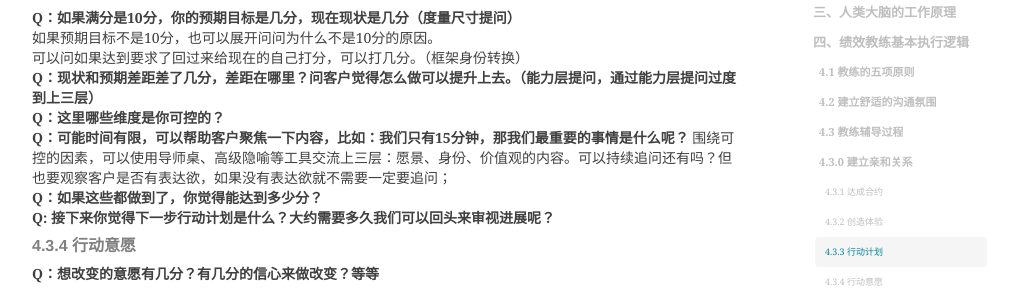
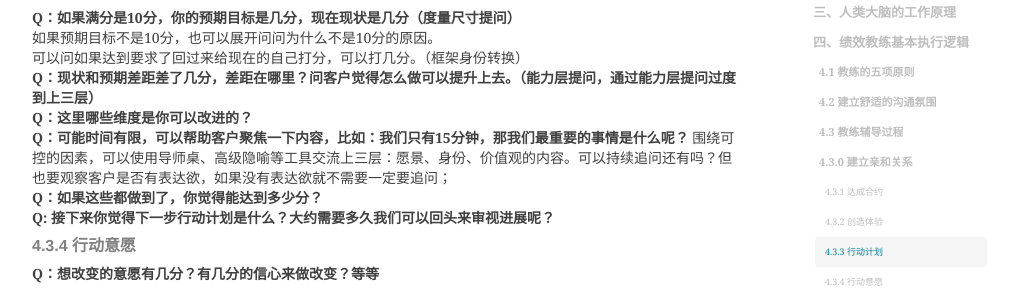
Before and after one commit to shihai1991/shihai1991.github.io, a Jekyll site: the page built from _posts/2022-08-21-教练式辅导.md, in a window 1280 px wide and 900 px high, scrolled down 2312 px. Shown: the part 152-441 px from the top of the window, without its empty margins (233-1244 px from the left). Built offline with Jekyll 4.4.1, drawn with Linux system fonts in a browser that asks for light colours; nearby versions of some CDN libraries; comment, search, counter and statistics services are not loaded.

Commit message:
Update 2022-08-21-教练式辅导.md

```diff
--- a/_posts/2022-08-21-教练式辅导.md
+++ b/_posts/2022-08-21-教练式辅导.md
@@ -93,7 +93,7 @@ A：迟到 B1：你为什么迟到了？vs B2：是什么原因导致你迟到
 如果预期目标不是10分，也可以展开问问为什么不是10分的原因。
 可以问如果达到要求了回过来给现在的自己打分，可以打几分。（框架身份转换）
 **Q：现状和预期差距差了几分，差距在哪里？问客户觉得怎么做可以提升上去。（能力层提问，通过能力层提问过度到上三层）**
-**Q：这里哪些维度是你可控的？**
+**Q：这里哪些维度是你可以改进的？**
 **Q：可能时间有限，可以帮助客户聚焦一下内容，比如：我们只有15分钟，那我们最重要的事情是什么呢？**
 围绕可控的因素，可以使用导师桌、高级隐喻等工具交流上三层：愿景、身份、价值观的内容。可以持续追问还有吗？但也要观察客户是否有表达欲，如果没有表达欲就不需要一定要追问；
 **Q：如果这些都做到了，你觉得能达到多少分？**
```
